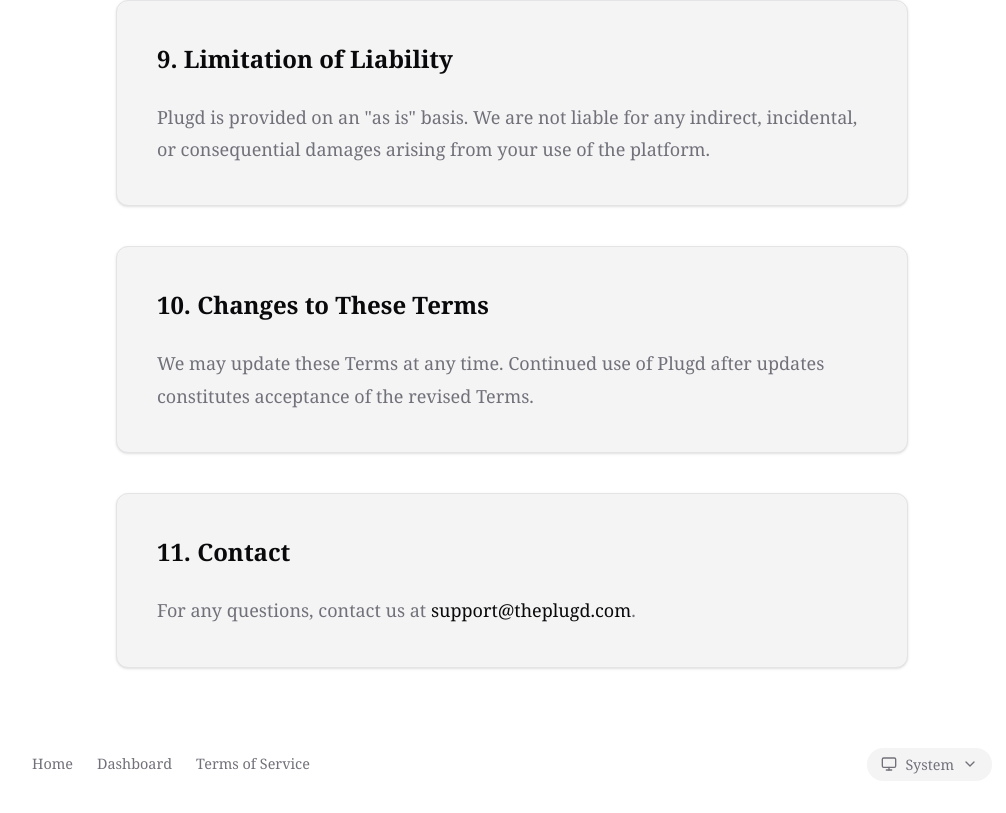
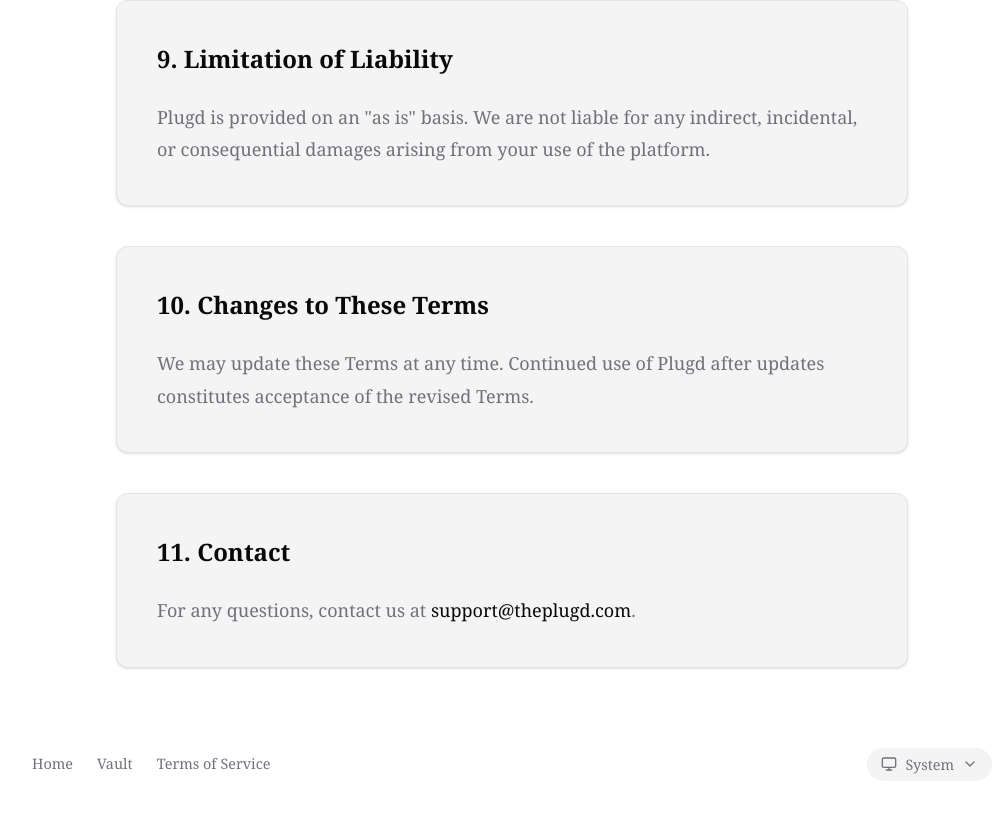
Before and after one commit to Ravishankar802/The-Plugd, a Next.js app: page /terms-of-service in a window 1280 px wide. Shown: the part 2679-3492 px from the top of the page, without its empty margins (128-1134 px from the left). Built offline with nearby package versions, Linux system fonts and the light colour scheme.

Commit message:
Rename Dashboard footer link to Vault

```diff
--- a/src/components/Footer.tsx
+++ b/src/components/Footer.tsx
@@ -213,13 +213,13 @@ export default function Footer({
                 <div className="md:hidden flex items-center justify-center gap-2 whitespace-nowrap">
                   <Link href="/" className="transition-colors">Home</Link>
                   <span className={mutedTextColor}>·</span>
-                  <Link href="/vault" className="transition-colors">Dashboard</Link>
+                  <Link href="/vault" className="transition-colors">Vault</Link>
                   <span className={mutedTextColor}>·</span>
                   <Link href="/terms-of-service" className="transition-colors">Terms</Link>
                 </div>
                 <div className="hidden md:flex items-center gap-6">
                   <Link href="/" className="transition-colors">Home</Link>
-                  <Link href="/vault" className="transition-colors">Dashboard</Link>
+                  <Link href="/vault" className="transition-colors">Vault</Link>
                   <Link href="/terms-of-service" className="transition-colors">Terms of Service</Link>
                 </div>
               </div>
```
